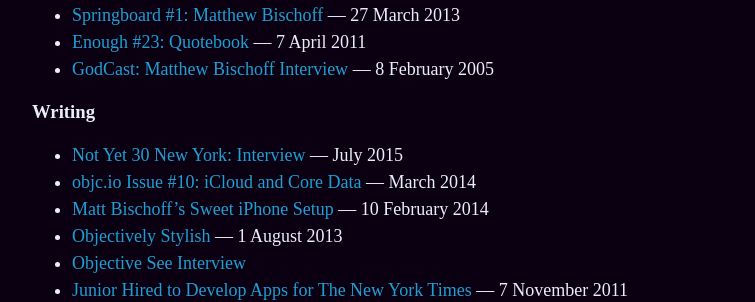
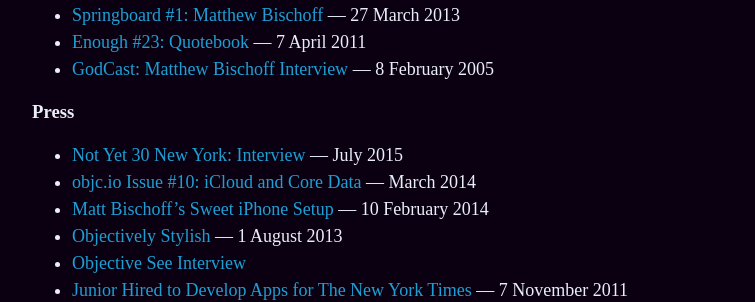
Before and after one commit to mbbischoff/website, a Jekyll site: the page built from about.md, in a window 1280 px wide and 900 px high, scrolled down 2320 px. Shown: the part 159-461 px from the top of the window, without its empty margins (258-1013 px from the left). Built offline with Jekyll 4.4.1, drawn with Linux system fonts in a browser that asks for light colours; some web fonts are replaced.

Commit message:
Updated About

```diff
--- a/about.md
+++ b/about.md
@@ -48,7 +48,7 @@
 * [Enough #23: Quotebook](http://minimalmac.com/enough/#ep23) — 7 April 2011
 * [GodCast: Matthew Bischoff Interview](http://www.godcast.org/categories/behindTheScenes/2005/02/08.html#a349) — 8 February 2005
 
-### Writing
+### Press
 
 * [Not Yet 30 New York: Interview](http://ny30ny.com/matthew-bischoff/) — July 2015
 * [objc.io Issue #10: iCloud and Core Data](http://www.objc.io/issue-10/icloud-core-data.html) — March 2014
```
